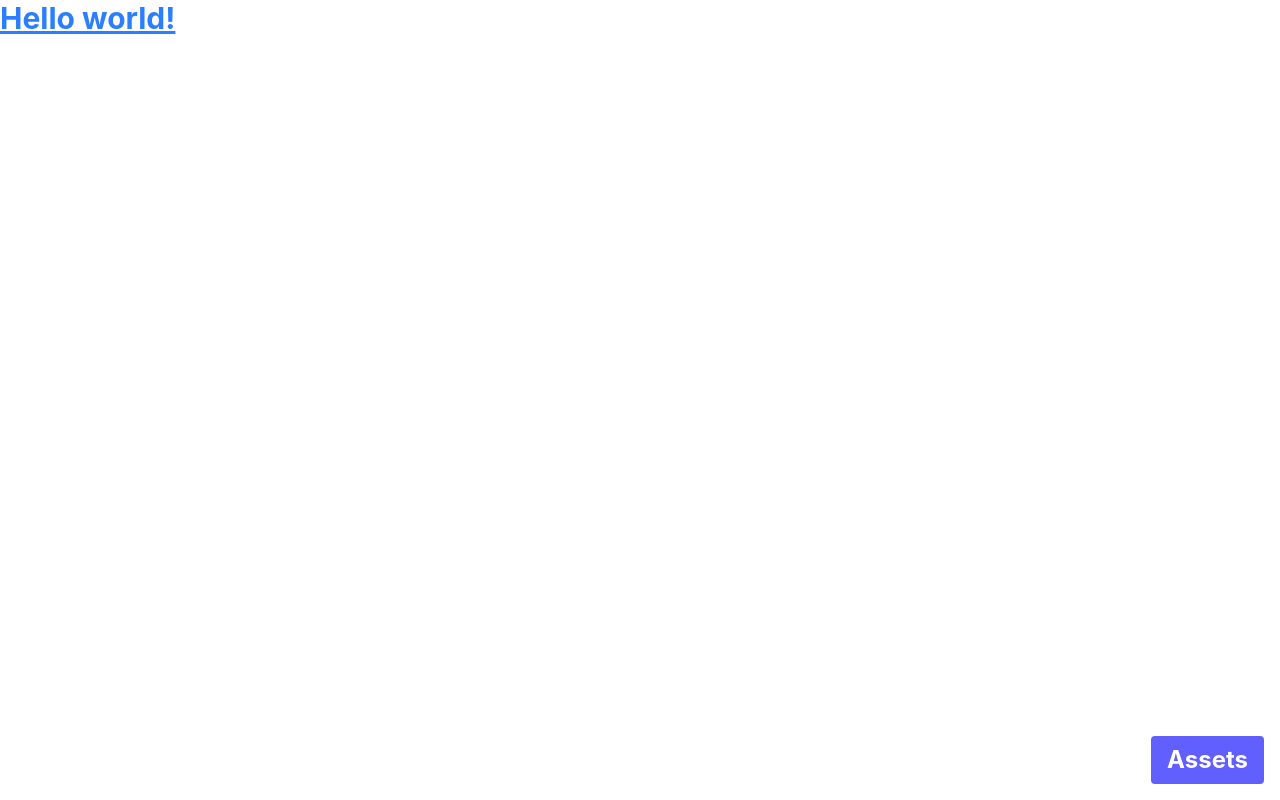
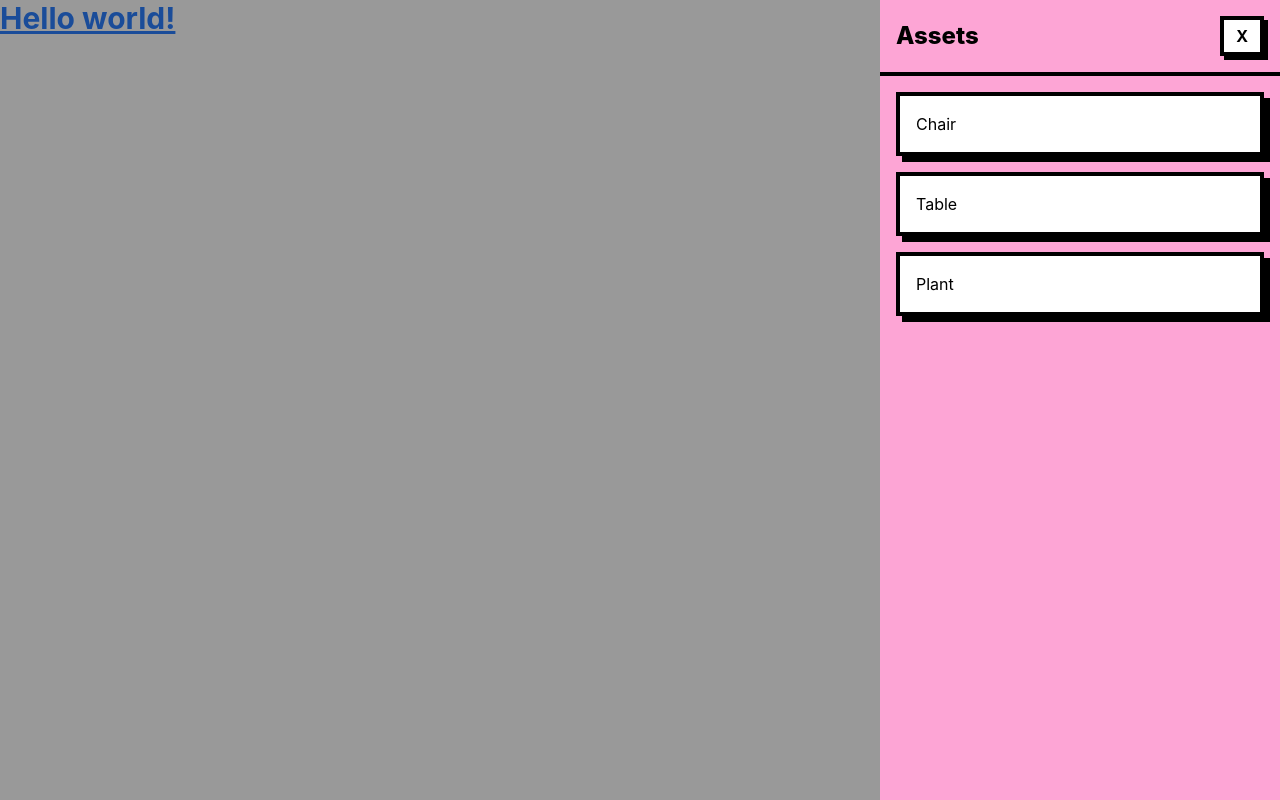
Before and after one commit to crazyconnect-app/room-gen, a React (Vite) app: page / in a window 1280 px wide. Both pictures are taken after a click on the button "Assets". Built offline with nearby package versions, Linux system fonts and the light colour scheme.

Commit message:
added Sliding UI

```diff
--- a/src/App.jsx
+++ b/src/App.jsx
@@ -2,14 +2,52 @@ import { useState } from "react";
 import "./App.css";
 
 function App() {
-  const [count, setCount] = useState(0);
+  const [isOpen, setIsOpen] = useState(false);
 
   return (
     <>
-      <h1 class="text-3xl font-bold underline text-blue-500">Hello world!</h1>
-      <button className="z-20 absolute bottom-4 right-4 bg-indigo-500 text-white  px-4 py-2 rounded font-bold text-2xl">
+      <h1 className="text-3xl font-bold underline text-blue-500">
+        Hello world!
+      </h1>
+      <div className="absolute z-20 "></div>
+      <button
+        className="z-30 fixed bottom-4 right-4 bg-yellow-400 border-4 border-black text-black px-6 py-3 font-extrabold text-xl shadow-[6px_6px_0px_black]"
+        onClick={() => setIsOpen(!isOpen)}
+      >
         Assets
       </button>
+
+      {isOpen && <div className="fixed inset-0 bg-black/40 z-40" />}
+
+      {/*Slide Panel*/}
+      <div
+        className={`fixed top-0 right-0 h-full w-[85%] sm:w-[400px] bg-pink-300 border-black z-50 transform transition-transform duration-300 ease-in-out
+        ${isOpen ? "translate-x-0" : "translate-x-full"}
+          `}
+      >
+        {/* Header */}
+        <div className="flex justify-between items-center p-4 border-b-4 border-black">
+          <h2 className="text-2xl font-extrabold">Assets</h2>
+          <button
+            className="bg-white border-4 border-black px-3 py-1 font-bold  shadow-[4px_4px_0px_black]"
+            onClick={() => setIsOpen(!isOpen)}
+          >
+            X
+          </button>
+        </div>
+        {/* Content */}
+        <div className="p-4 space-y-4">
+          <div className="bg-white border-4 border-black p-4 shadow-[6px_6px_0px_black]">
+            Chair
+          </div>
+          <div className="bg-white border-4 border-black p-4 shadow-[6px_6px_0px_black]">
+            Table
+          </div>
+          <div className="bg-white border-4 border-black p-4 shadow-[6px_6px_0px_black]">
+            Plant
+          </div>
+        </div>
+      </div>
     </>
   );
 }
```
